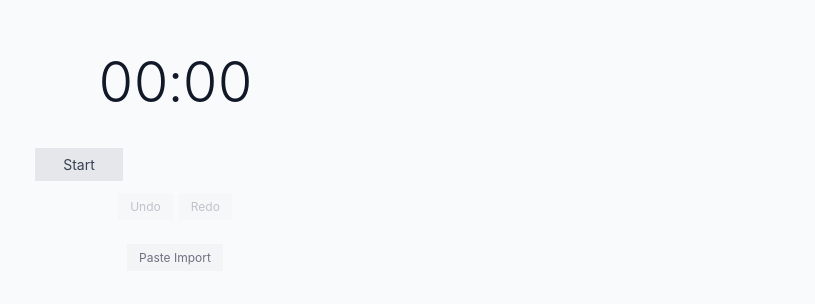
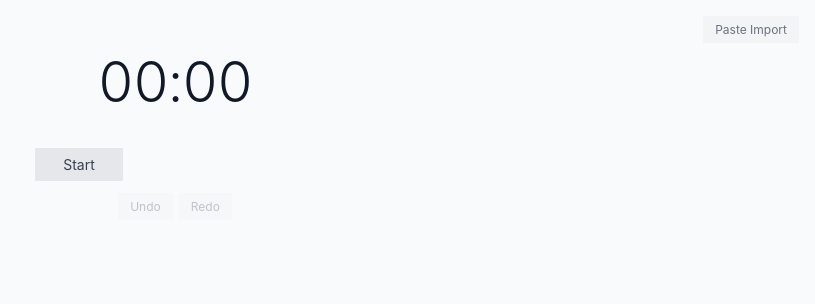
Before and after one commit to midspiral/talktimer-lemmafit, a React (Vite) app: page / in a window 1280 px wide. Shown: the top 304 px of the page, without its empty margins (465-1280 px from the left). Built offline with nearby package versions, Linux system fonts and the light colour scheme; the HTML template or start-up script is replaced by a standard one.

Commit message:
paste import on the side

```diff
--- a/src/App.css
+++ b/src/App.css
@@ -375,14 +375,11 @@
   background: #a7f3d0;
 }
 
-/* Import section */
-.import-section {
-  display: flex;
-  justify-content: center;
-  margin-top: 0.75rem;
-}
-
+/* Import button - top right of viewport, hidden on mobile */
 .import-btn {
+  position: fixed;
+  top: 1rem;
+  right: 1rem;
   padding: 0.375rem 0.75rem;
   font-size: 0.75rem;
   font-family: inherit;
@@ -397,3 +394,9 @@
   background: #e5e7eb;
   color: #374151;
 }
+
+@media (max-width: 640px) {
+  .import-btn {
+    display: none;
+  }
+}
--- a/src/App.tsx
+++ b/src/App.tsx
@@ -295,6 +295,10 @@ function App() {
 
   return (
     <div className="app">
+      <button onClick={importMarkdown} className="import-btn" title="Import from clipboard">
+        Paste Import
+      </button>
+
       <div className="timer-display">
         <div className="time">{formatTime(displayTime)}</div>
       </div>
@@ -456,11 +460,6 @@ function App() {
         </div>
       )}
 
-      <div className="import-section">
-        <button onClick={importMarkdown} className="import-btn" title="Import from clipboard">
-          Paste Import
-        </button>
-      </div>
 
     </div>
   )
```
